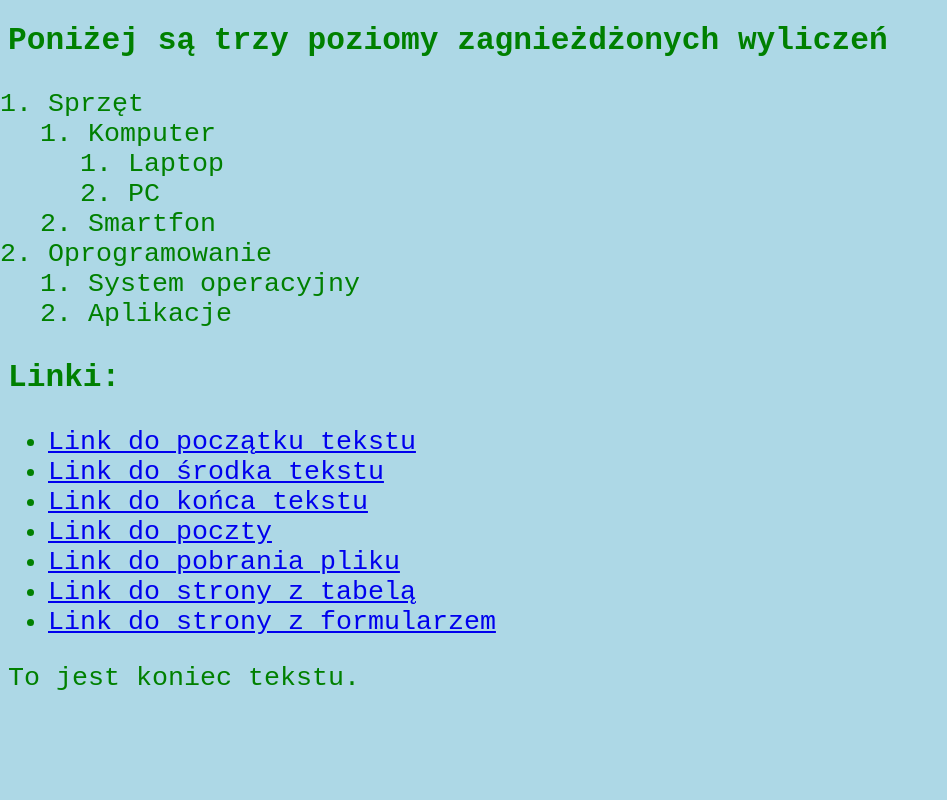
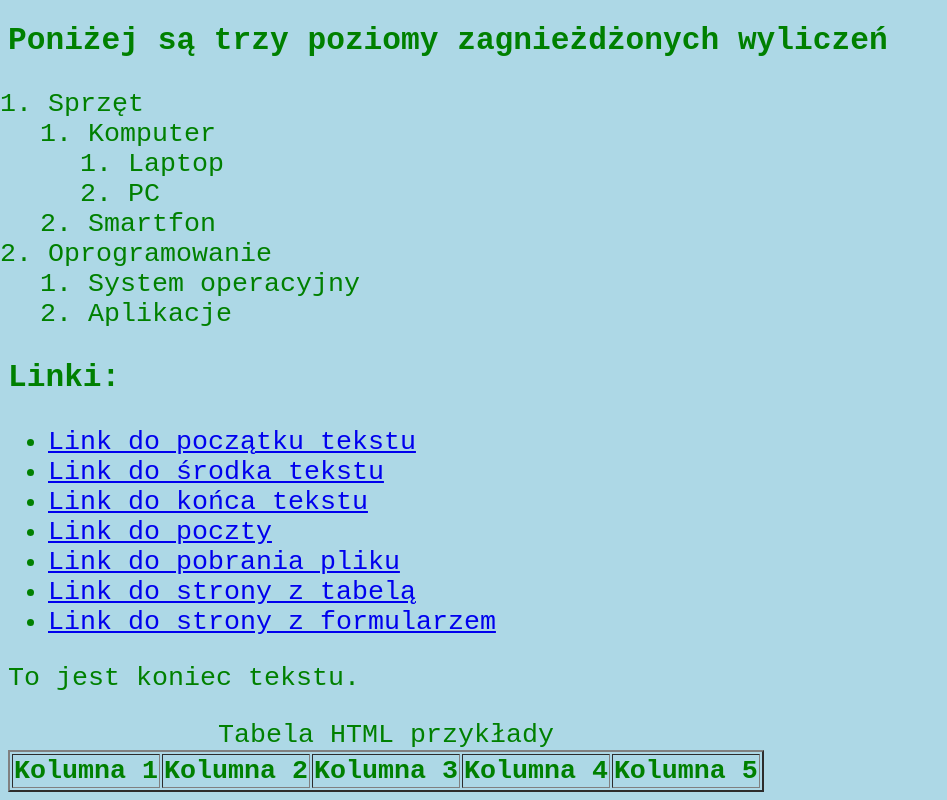
Before and after one commit to niczyjapodoga/witrynyiaplikacje, a plain HTML site: page index.html in a window 1280 px wide. Shown: the part 3530-4330 px from the top of the page, without its empty margins (0-947 px from the left). Before the commit the page ends 4250 px from the top, so only its background shows below. Drawn offline with Linux system fonts and the light colour scheme.

Commit message:
Update index.html

```diff
--- a/index.html
+++ b/index.html
@@ -145,6 +145,17 @@ Stanisław Łybacki<p align="right"> <font color="red" size="7" face="Arial"> St
     <li><a href="tabela_Łybacki.html">Link do strony z tabelą</a></li>
     <li><a href="formularz_Łybacki.html">Link do strony z formularzem</a></li>
 </ul>
+     <table border=2>
+ <caption>Tabela HTML przykłady</caption>
+ <thead>
+ <tr>
+ <th>Kolumna 1</th>
+ <th>Kolumna 2</th>
+ <th>Kolumna 3</th>
+ <th>Kolumna 4</th>
+ <th>Kolumna 5</th>
+ </tr>
+
 
 <!-- Znacznik dla linku "koniec" -->
 <a name="koniec"></a>
```
